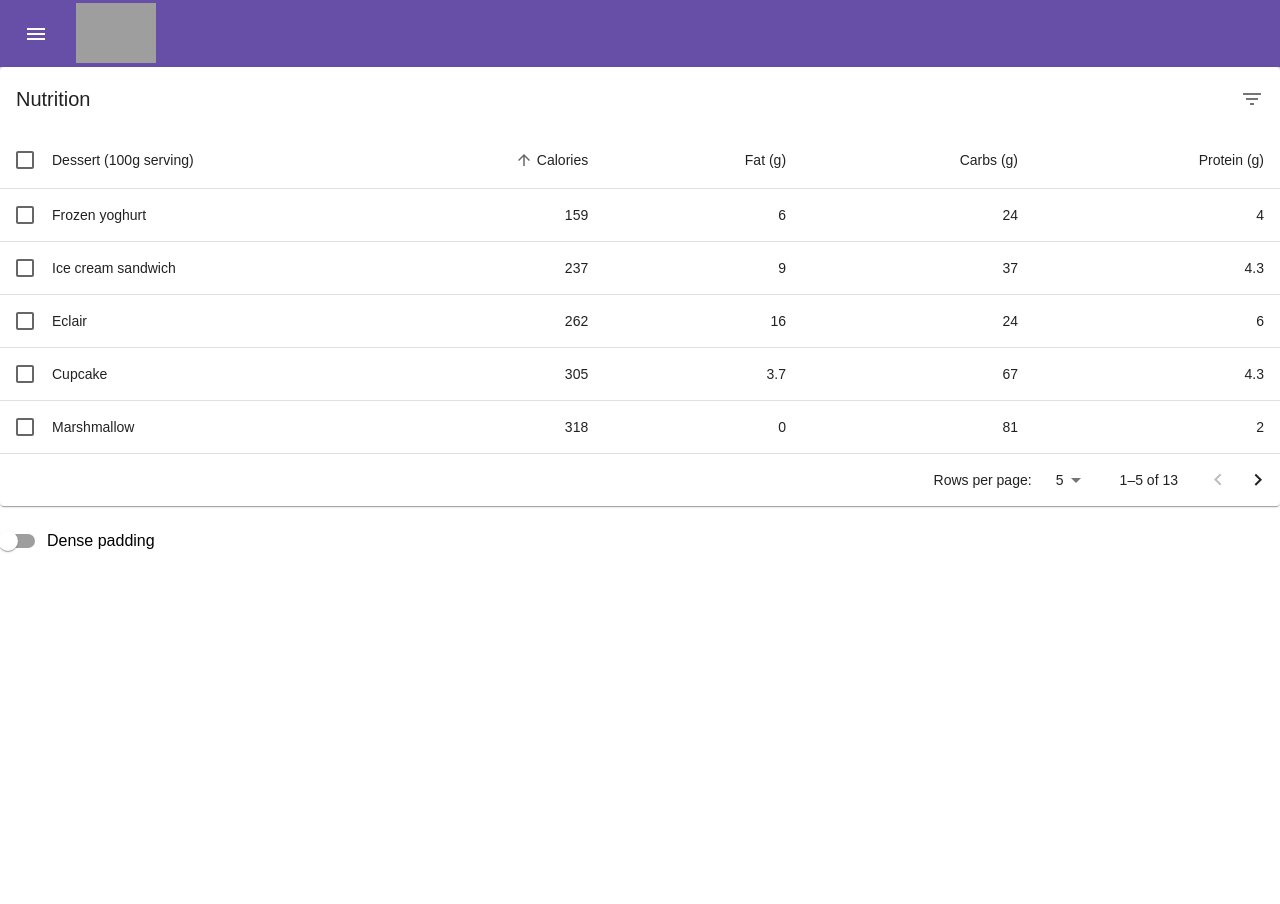
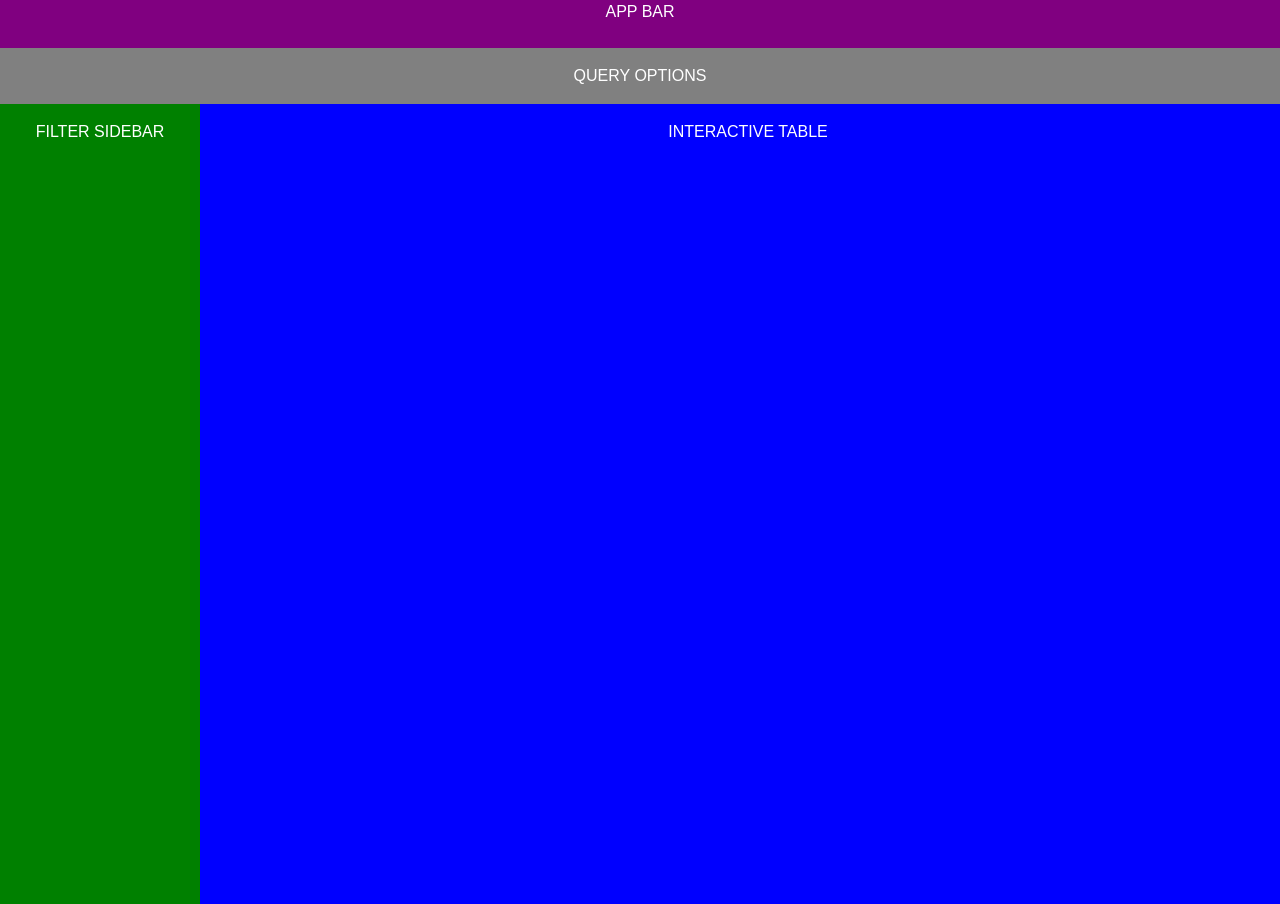
Before and after one commit to BaboyaChoch/ScheduleBookletRevamped, a React (Create React App) app in the folder booklet/: page / in a window 1280 px wide. Before the commit the page ends 800 px from the top, so only its background shows below. Built offline with nearby package versions, Linux system fonts and the light colour scheme; grey boxes are pictures that could not be loaded.

Commit message:
[frontend] outlined preliminary layout with mui grid

```diff
--- a/booklet/src/App.js
+++ b/booklet/src/App.js
@@ -1,22 +1,70 @@
 import './App.css';
-import DemoTable from "./components/DemoTable";
-import DemoNav from "./components/DemoNav";
-import { AppBar, Button, useTheme } from "@mui/material";
-import { makeStyles } from "@mui/styles";
+import {useEffect, useState} from "react";
+import {Grid, useTheme} from "@mui/material";
+import {makeStyles, styled} from "@mui/styles";
+import Paper from "@mui/material/Paper";
+import Typography from "@mui/material/Typography";
 
 const useStyles = makeStyles({
   root: {
-    height: "100vh"
+    backgroundColor: 'white',
+    width: '100vw',
+    height: '100vh',
+  },
+  appBar: {
+    backgroundColor: 'purple',
+    height: '8vh',
+  },
+  options: {
+    backgroundColor: 'gray',
+    height: '7vh',
+  },
+  sideBar: {
+    backgroundColor: 'green',
+    height: '100vh',
+  },
+  main: {
+    backgroundColor: 'blue',
+    height: '100vh',
   }
 })
 
+const Label = ({children}) => {
+  return <Typography style={{display: 'flex', justifyContent: 'center', alignItems: 'center', color: 'white'}}>
+    {children}
+  </Typography>
+}
+
 export default function App() {
-  const classes = useStyles();
+  const [isDarkMode, setIsDarkMode] = useState(false)
+  const classes = useStyles()
+  const theme = useTheme()
+
+  useEffect(() => {
+    setIsDarkMode(theme.palette.mode == 'dark')
+  })
+
+  useEffect(() => {
+    console.log(`CURRENT_THEME_MODE: ${theme.palette.mode}`, `IS_DARK_MODE: ${isDarkMode}`);
+    theme.palette.mode = isDarkMode ? 'dark' : 'light'
+  }, [isDarkMode])
 
   return (
-    <div className={classes.root}>
-      <DemoNav />
-      <DemoTable />
-    </div>
+    <>
+      <Grid className={classes.root} container spacing={2}>
+        <Grid className={classes.appBar} item xs={12} sm={12} md={12} lg={12} xl={12}>
+          <Label>APP BAR</Label>
+        </Grid>
+        <Grid className={classes.options} item xs={12} sm={12} md={12} lg={12} xl={12}>
+          <Label>QUERY OPTIONS</Label>
+        </Grid>
+        <Grid className={classes.sideBar} item xs={2} sm={2} md={2} lg={2} xl={2}>
+          <Label>FILTER SIDEBAR</Label>
+        </Grid>
+        <Grid className={classes.main} item xs={10} sm={10} md={10} lg={10} xl={10}>
+          <Label>INTERACTIVE TABLE</Label>
+        </Grid>
+      </Grid>
+    </>
   );
 }
```
